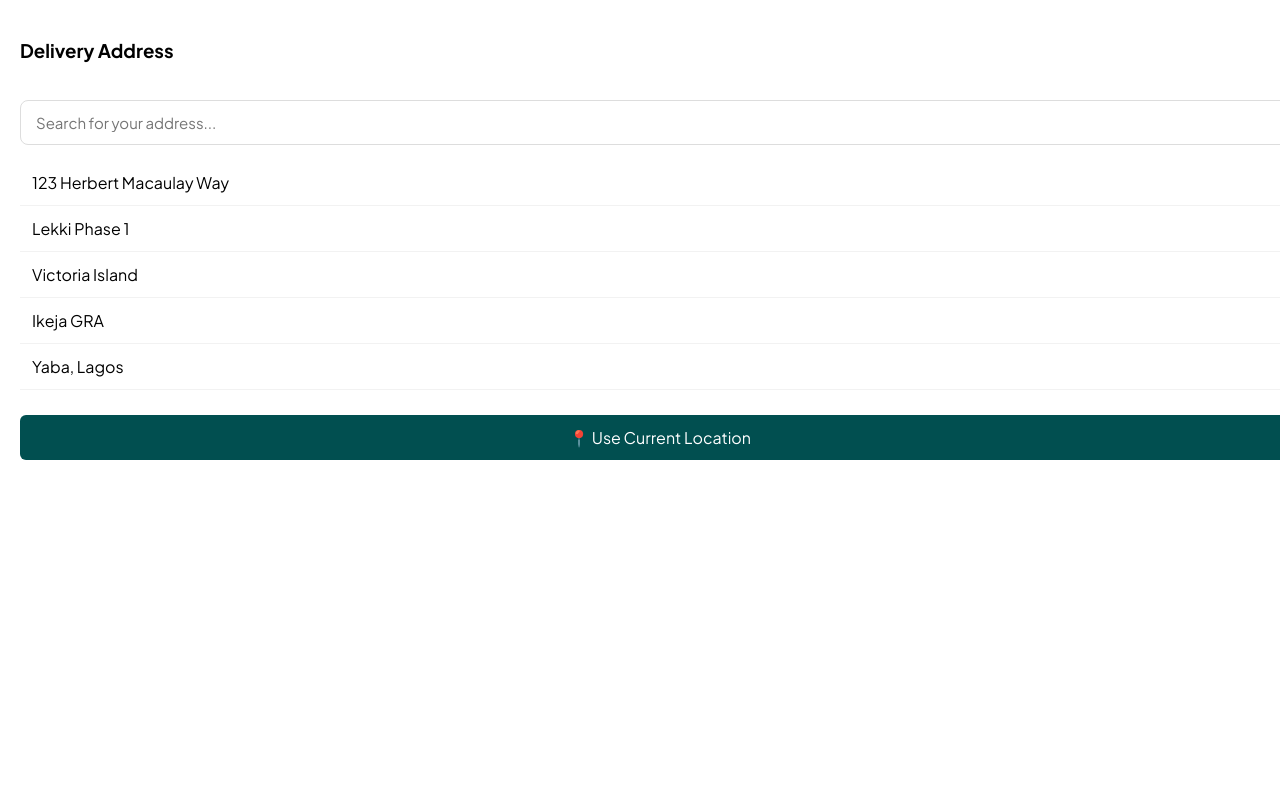
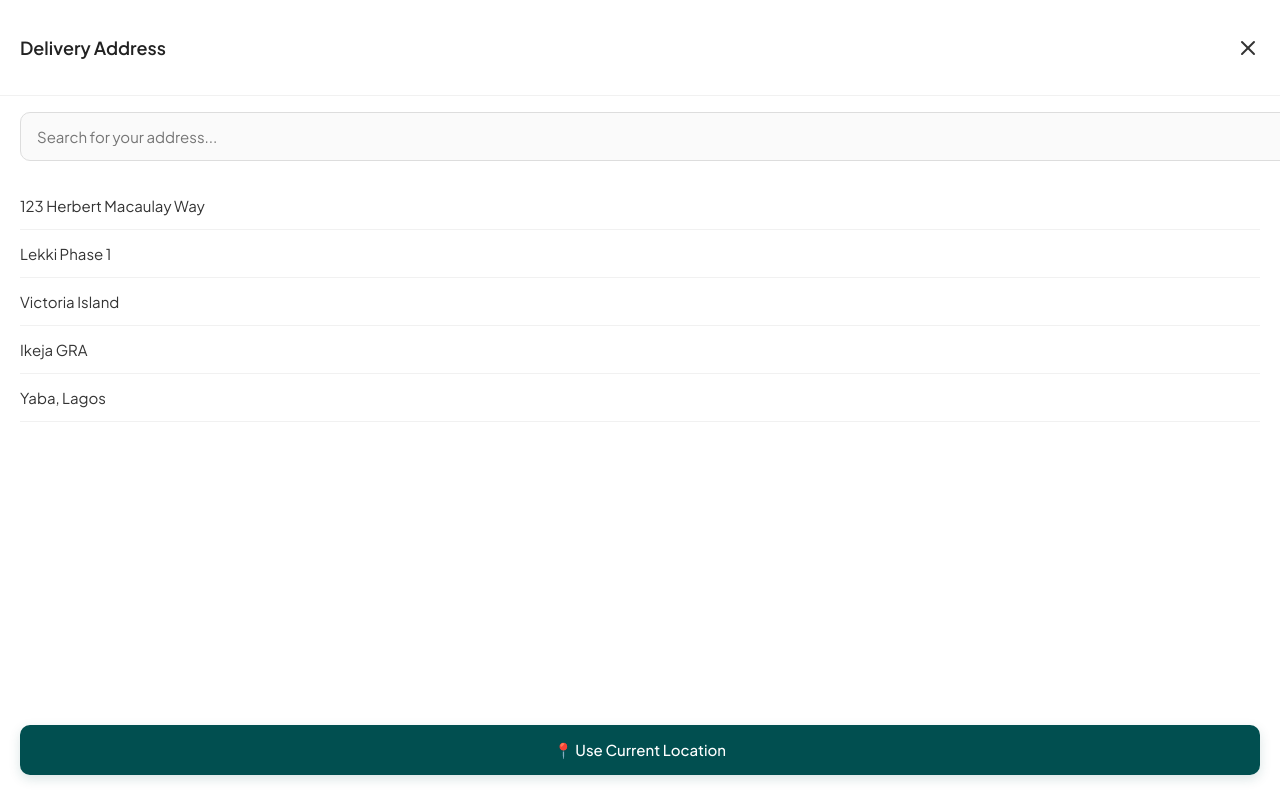
Before and after one commit to ay30bg/droppa, a React (Create React App) app: page /locations in a window 1280 px wide. Built offline with nearby package versions, Linux system fonts and the light colour scheme.

Commit message:
Update location.css

```diff
--- a/src/styles/location.css
+++ b/src/styles/location.css
@@ -1,59 +1,118 @@
+/* --------------------
+   FULL PAGE OVERLAY
+----------------------- */
 .location-page {
   position: fixed;
-  top: 0;
-  left: 0;
-  width: 100%;
-  height: 100vh;
-  background: #fff;
-  z-index: 2000;
-  padding: 20px;
-  animation: slideUp 0.25s ease;
+  inset: 0;
+  background: #ffffff;
+  z-index: 3000;
+  padding: 0;
+  display: flex;
+  flex-direction: column;
+  animation: fadeIn 0.25s ease;
 }
 
-@keyframes slideUp {
-  from { transform: translateY(40px); opacity: 0; }
-  to { transform: translateY(0); opacity: 1; }
+@keyframes fadeIn {
+  from { opacity: 0; }
+  to { opacity: 1; }
 }
 
+/* --------------------
+   TOP HEADER
+----------------------- */
 .location-header {
   display: flex;
+  align-items: center;
   justify-content: space-between;
-  align-items: center;
+  padding: 18px 20px;
+  border-bottom: 1px solid #f1f1f1;
+  background: #ffffff;
+  position: sticky;
+  top: 0;
+  z-index: 20;
+}
+
+.location-header h3 {
+  font-size: 18px;
+  font-weight: 600;
+  color: #222;
 }
 
 .close-btn {
   cursor: pointer;
+  color: #333;
+  transition: 0.2s;
+}
+
+.close-btn:hover {
+  opacity: 0.6;
+}
+
+/* --------------------
+   SEARCH BAR
+----------------------- */
+.location-search {
+  padding: 16px 20px;
 }
 
 .location-search input {
   width: 100%;
-  padding: 12px 15px;
-  margin-top: 20px;
-  border-radius: 8px;
+  padding: 14px 16px;
+  border-radius: 10px;
   border: 1px solid #ddd;
   font-size: 15px;
+  background: #fafafa;
+  outline: none;
+  transition: 0.2s;
 }
 
+.location-search input:focus {
+  border-color: #014F50;
+  background: #fff;
+}
+
+/* --------------------
+   SUGGESTIONS LIST
+----------------------- */
 .suggestions-list {
-  margin-top: 15px;
+  padding: 0 20px;
+  flex: 1;
+  overflow-y: auto;
+  margin-top: 5px;
 }
 
 .suggestion-item {
-  padding: 12px;
-  border-bottom: 1px solid #f2f2f2;
+  padding: 14px 0;
+  border-bottom: 1px solid #f1f1f1;
   cursor: pointer;
+  font-size: 15px;
+  color: #333;
+  transition: 0.15s;
 }
 
 .suggestion-item:hover {
-  background: #f9f9f9;
+  padding-left: 6px;
+  color: #014F50;
 }
 
+/* --------------------
+ USE CURRENT LOCATION BTN
+----------------------- */
 .use-location {
-  margin-top: 25px;
-  padding: 12px;
+  padding: 15px;
   text-align: center;
   background: #014F50;
-  color: #fff;
-  border-radius: 6px;
+  color: #ffffff;
+  font-size: 15px;
+  margin: 15px 20px 25px;
+  border-radius: 10px;
   cursor: pointer;
+  font-weight: 500;
+  box-shadow: 0px 4px 12px rgba(1, 79, 80, 0.15);
+  transition: 0.2s;
 }
+
+.use-location:hover {
+  opacity: 0.9;
+  transform: translateY(-1px);
+}
```
